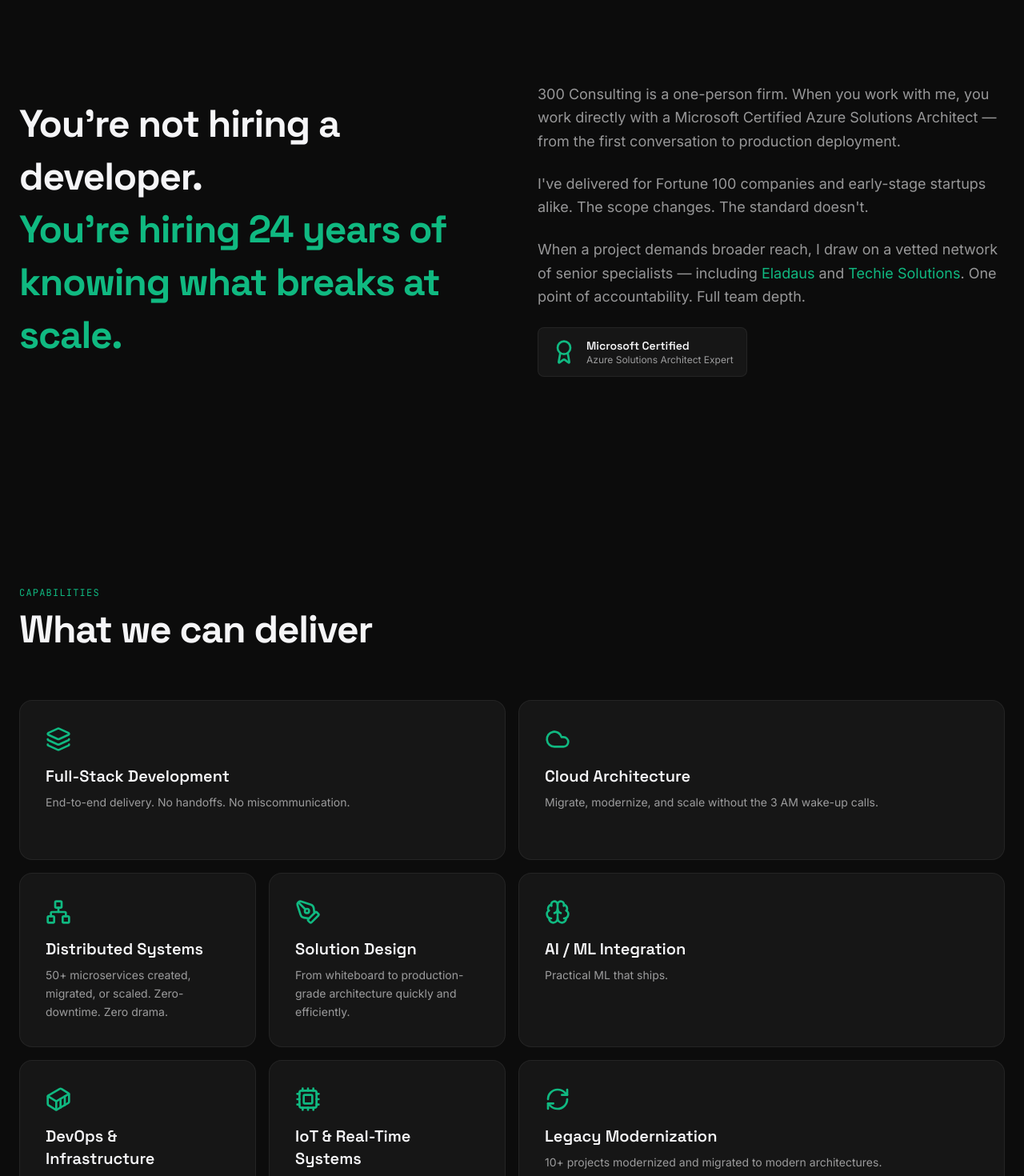
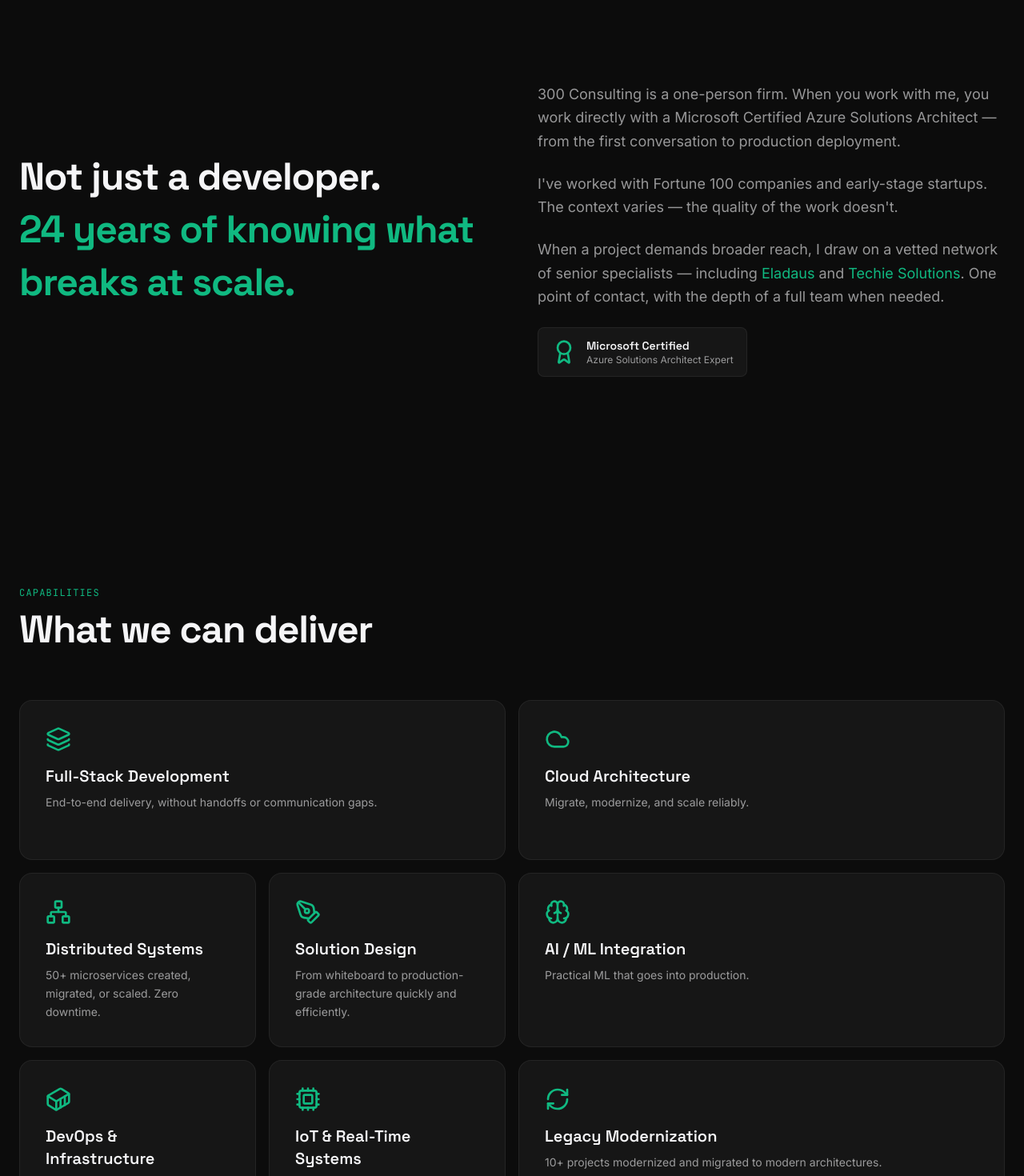
Before and after one commit to skylercole/website, a Next.js app: page / in a window 1280 px wide. Shown: the part 1060-2530 px from the top of the page at 80% size. Built offline with nearby package versions, Linux system fonts and the light colour scheme.

Commit message:
Refine content across About, Contact, and Hero sections for clarity and impact, and update descriptions in constants for improved communication of capabilities.

```diff
--- a/src/components/sections/About.tsx
+++ b/src/components/sections/About.tsx
@@ -17,10 +17,10 @@ export default function About() {
             variants={slideInLeft}
           >
             <p className="font-heading text-3xl font-bold leading-snug tracking-tight md:text-4xl lg:text-5xl">
-              You&apos;re not hiring a developer.
+              Not just a developer.
               <br />
               <span className="text-accent">
-                You&apos;re hiring 24 years of knowing what breaks at scale.
+                24 years of knowing what breaks at scale.
               </span>
             </p>
           </motion.div>
@@ -39,8 +39,8 @@ export default function About() {
               — from the first conversation to production deployment.
             </p>
             <p className="text-lg leading-relaxed text-text-secondary">
-              I&apos;ve delivered for Fortune 100 companies and early-stage startups
-              alike. The scope changes. The standard doesn&apos;t.
+              I&apos;ve worked with Fortune 100 companies and early-stage startups.
+              The context varies — the quality of the work doesn&apos;t.
             </p>
 
             <p className="text-lg leading-relaxed text-text-secondary">
@@ -63,7 +63,7 @@ export default function About() {
               >
                 Techie Solutions
               </a>
-              . One point of accountability. Full team depth.
+              . One point of contact, with the depth of a full team when needed.
             </p>
 
             {/* Certification badge */}
--- a/src/components/sections/Contact.tsx
+++ b/src/components/sections/Contact.tsx
@@ -37,14 +37,13 @@ export default function Contact() {
             Get in touch
           </span>
           <h2 className="mt-4 font-heading text-4xl font-bold tracking-tight md:text-6xl">
-            Let&apos;s build something
+            Have a project that needs
             <br />
-            <span className="text-accent">that lasts.</span>
+            <span className="text-accent">the right foundation?</span>
           </h2>
           <p className="mx-auto mt-6 max-w-lg text-lg text-text-secondary">
-            Have a project in mind? I&apos;m always open to discussing new
-            opportunities in solution architecture, cloud engineering, and
-            distributed systems.
+            Working on something that needs solid architecture or cloud
+            expertise? Let&apos;s talk.
           </p>
         </ScrollReveal>
 
@@ -120,7 +119,7 @@ export default function Contact() {
             <MapPin className="h-4 w-4" />
             <span>{SITE.location}</span>
             <span className="text-border-subtle">·</span>
-            <span>Remote-first. Timezone-flexible.</span>
+            <span>Works remotely. Available across timezones.</span>
           </div>
         </motion.div>
       </div>
--- a/src/components/sections/Hero.tsx
+++ b/src/components/sections/Hero.tsx
@@ -35,8 +35,7 @@ export default function Hero() {
           transition={{ delay: 0.8, duration: 0.6 }}
           className="mx-auto mt-6 max-w-2xl text-lg text-text-secondary md:text-xl"
         >
-          Solution Architecture, Development, and Cloud Engineering for companies that need it
-          done right the first time.
+          Solution Architecture, Development, and Cloud Engineering for companies that take long-term quality seriously.
         </motion.p>
 
         {/* CTA */}
--- a/src/lib/constants.ts
+++ b/src/lib/constants.ts
@@ -20,20 +20,20 @@ export const METRICS = [
 export const CAPABILITIES = [
   {
     title: "Full-Stack Development",
-    description: "End-to-end delivery. No handoffs. No miscommunication.",
+    description: "End-to-end delivery, without handoffs or communication gaps.",
     icon: "Layers",
     size: "medium" as const,
   },
   {
     title: "Cloud Architecture",
     description:
-      "Migrate, modernize, and scale without the 3 AM wake-up calls.",
+      "Migrate, modernize, and scale reliably.",
     icon: "Cloud",
     size: "large" as const,
   },
   {
     title: "Distributed Systems",
-    description: "50+ microservices created, migrated, or scaled. Zero-downtime. Zero drama.",
+    description: "50+ microservices created, migrated, or scaled. Zero downtime.",
     icon: "Network",
     size: "small" as const,
   },
@@ -46,7 +46,7 @@ export const CAPABILITIES = [
   },
   {
     title: "AI / ML Integration",
-    description: "Practical ML that ships.",
+    description: "Practical ML that goes into production.",
     icon: "Brain",
     size: "medium" as const,
   },
@@ -214,7 +214,7 @@ export const PROCESS_STEPS = [
     number: "/02",
     title: "Architecture",
     description:
-      "A blueprint you can challenge, understand, and bet on.",
+      "A blueprint you can challenge, understand, and stand behind.",
   },
   {
     number: "/03",
```
